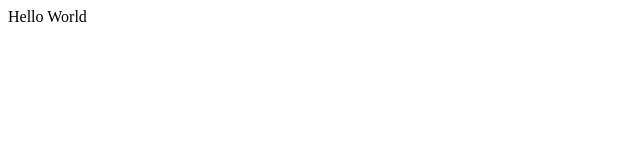
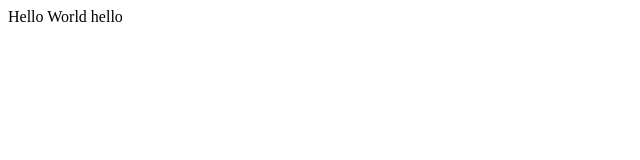
Before and after one commit to aspjscoe/start-up, a plain HTML site: page index.html in a window 1280 px wide. Shown: the full height of the page, 0-640 px from the left. Drawn offline with Linux system fonts and the light colour scheme.

Commit message:
my changesere

```diff
--- a/index.html
+++ b/index.html
@@ -1,5 +1,5 @@
 <html>
 <body>
-Hello World
+Hello World hello
 </body>
 </html>
```
